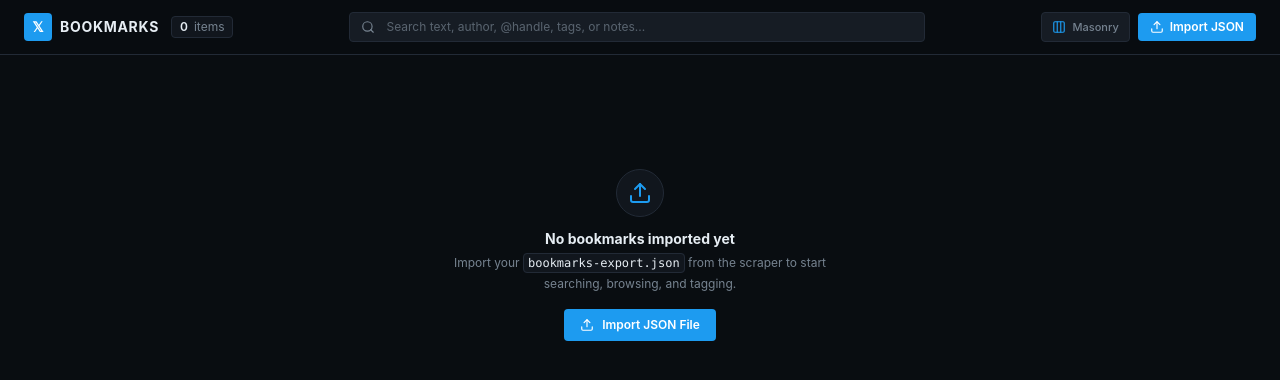
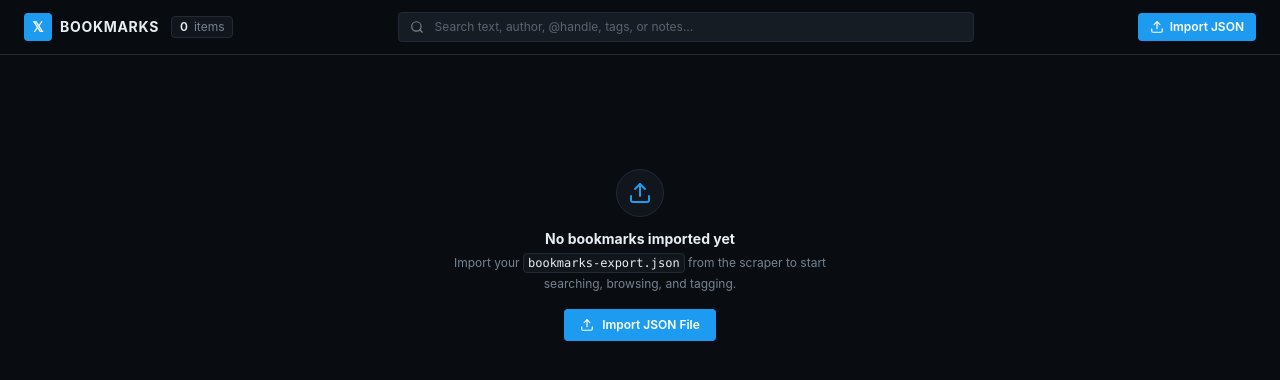
Before and after one commit to heisenberghz/Xmarks, a React (Vite) app in the folder app/: page / in a window 1280 px wide. Shown: the top 380 px of the page. Built offline with nearby package versions, Linux system fonts and the light colour scheme.

Commit message:
feat(ui): arrange masonry cards in horizontal left-to-right reading order

```diff
--- a/app/src/App.tsx
+++ b/app/src/App.tsx
@@ -23,7 +23,6 @@ export const App: React.FC = () => {
   const [isImportOpen, setIsImportOpen] = useState(false);
   const [deleteTargetId, setDeleteTargetId] = useState<string | null>(null);
   const [isLoading, setIsLoading] = useState(true);
-  const [layoutMode, setLayoutMode] = useState<'masonry' | 'grid'>('masonry');
 
   // Load from IndexedDB on startup
   useEffect(() => {
@@ -131,10 +130,6 @@ export const App: React.FC = () => {
         totalCount={bookmarks.length}
         filteredCount={filteredBookmarks.length}
         onOpenImport={() => setIsImportOpen(true)}
-        layoutMode={layoutMode}
-        onToggleLayoutMode={() =>
-          setLayoutMode((prev) => (prev === 'masonry' ? 'grid' : 'masonry'))
-        }
       />
 
       {/* Main Masonry Grid Area */}
@@ -145,7 +140,6 @@ export const App: React.FC = () => {
         onDeleteBookmark={handlePromptDelete}
         totalUnfilteredCount={bookmarks.length}
         onOpenImport={() => setIsImportOpen(true)}
-        layoutMode={layoutMode}
         onClearFilters={() => {
           setSearchQuery('');
           setSelectedTags([]);
--- a/app/src/components/MasonryGrid.tsx
+++ b/app/src/components/MasonryGrid.tsx
@@ -1,4 +1,4 @@
-import React from 'react';
+import React, { useState, useEffect, useMemo } from 'react';
 import { Bookmark } from '../types/bookmark';
 import { BookmarkCard } from './BookmarkCard';
 import { BookmarkX, Upload } from 'lucide-react';
@@ -11,7 +11,35 @@ interface MasonryGridProps {
   totalUnfilteredCount: number;
   onOpenImport: () => void;
   onClearFilters: () => void;
-  layoutMode?: 'masonry' | 'grid';
+}
+
+/**
+ * Hook to dynamically calculate column count based on viewport width,
+ * matching Tailwind breakpoints (sm: 640px, lg: 1024px, xl: 1280px, 2xl: 1536px).
+ */
+function useColumnCount(): number {
+  const getCount = () => {
+    if (typeof window === 'undefined') return 3;
+    const width = window.innerWidth;
+    if (width < 640) return 1;
+    if (width < 1024) return 2;
+    if (width < 1280) return 3;
+    if (width < 1536) return 4;
+    return 5;
+  };
+
+  const [columnCount, setColumnCount] = useState<number>(getCount);
+
+  useEffect(() => {
+    const handleResize = () => {
+      setColumnCount(getCount());
+    };
+
+    window.addEventListener('resize', handleResize);
+    return () => window.removeEventListener('resize', handleResize);
+  }, []);
+
+  return columnCount;
 }
 
 export const MasonryGrid: React.FC<MasonryGridProps> = ({
@@ -22,8 +50,9 @@ export const MasonryGrid: React.FC<MasonryGridProps> = ({
   totalUnfilteredCount,
   onOpenImport,
   onClearFilters,
-  layoutMode = 'masonry',
 }) => {
+  const columnCount = useColumnCount();
+
   // Empty state: No bookmarks imported yet
   if (totalUnfilteredCount === 0) {
     return (
@@ -67,37 +96,36 @@ export const MasonryGrid: React.FC<MasonryGridProps> = ({
     );
   }
 
+  // Distribute items across columns round-robin to guarantee strict left-to-right ordering:
+  // Col 0: 0, N, 2N...
+  // Col 1: 1, N+1, 2N+1...
+  // Col 2: 2, N+2, 2N+2...
+  const columns = useMemo(() => {
+    const cols: Bookmark[][] = Array.from({ length: columnCount }, () => []);
+    bookmarks.forEach((bookmark, index) => {
+      cols[index % columnCount].push(bookmark);
+    });
+    return cols;
+  }, [bookmarks, columnCount]);
+
   return (
     <main className="mx-auto max-w-[1600px] px-4 py-6 sm:px-6">
-      {layoutMode === 'masonry' ? (
-        /* The beloved interlocking masonry columns layout */
-        <div className="columns-1 gap-4 sm:columns-2 lg:columns-3 xl:columns-4 2xl:columns-5">
-          {bookmarks.map((bookmark) => (
-            <div key={bookmark.id} className="mb-4 break-inside-avoid">
+      {/* True Interlocking Masonry with strict Horizontal (Left-to-Right) Reading Order */}
+      <div className="flex gap-4 items-start">
+        {columns.map((colBookmarks, colIndex) => (
+          <div key={colIndex} className="flex-1 flex flex-col gap-4 min-w-0">
+            {colBookmarks.map((bookmark) => (
               <BookmarkCard
+                key={bookmark.id}
                 bookmark={bookmark}
                 onClick={onSelectBookmark}
                 onTagClick={onTagClick}
                 onDelete={onDeleteBookmark}
               />
-            </div>
-          ))}
-        </div>
-      ) : (
-        /* Horizontal row-by-row grid layout */
-        <div className="grid grid-cols-1 gap-4 sm:grid-cols-2 lg:grid-cols-3 xl:grid-cols-4 2xl:grid-cols-5 items-start">
-          {bookmarks.map((bookmark) => (
-            <div key={bookmark.id}>
-              <BookmarkCard
-                bookmark={bookmark}
-                onClick={onSelectBookmark}
-                onTagClick={onTagClick}
-                onDelete={onDeleteBookmark}
-              />
-            </div>
-          ))}
-        </div>
-      )}
+            ))}
+          </div>
+        ))}
+      </div>
     </main>
   );
 };
--- a/app/src/components/TopNav.tsx
+++ b/app/src/components/TopNav.tsx
@@ -1,5 +1,5 @@
 import React from 'react';
-import { Search, Upload, X, Tag as TagIcon, Columns3, LayoutGrid } from 'lucide-react';
+import { Search, Upload, X, Tag as TagIcon } from 'lucide-react';
 
 interface TopNavProps {
   searchQuery: string;
@@ -13,8 +13,6 @@ interface TopNavProps {
   totalCount: number;
   filteredCount: number;
   onOpenImport: () => void;
-  layoutMode: 'masonry' | 'grid';
-  onToggleLayoutMode: () => void;
 }
 
 export const TopNav: React.FC<TopNavProps> = ({
@@ -29,8 +27,6 @@ export const TopNav: React.FC<TopNavProps> = ({
   totalCount,
   filteredCount,
   onOpenImport,
-  layoutMode,
-  onToggleLayoutMode,
 }) => {
   return (
     <header className="sticky top-0 z-30 border-b border-border bg-background/95 backdrop-blur-sm">
@@ -77,26 +73,7 @@ export const TopNav: React.FC<TopNavProps> = ({
             )}
           </div>
 
-          {/* Action Buttons: Layout Switcher & Import */}
-          <div className="flex items-center gap-2 shrink-0">
-            <button
-              onClick={onToggleLayoutMode}
-              title={`Currently: ${layoutMode === 'masonry' ? 'Interlocking Masonry' : 'Horizontal Grid'}. Click to switch.`}
-              className="flex items-center gap-1.5 rounded border border-border bg-card px-2.5 py-1.5 text-xs text-muted hover:text-foreground hover:border-borderHover transition"
-            >
-              {layoutMode === 'masonry' ? (
-                <>
-                  <Columns3 className="h-3.5 w-3.5 text-accent" />
-                  <span className="hidden sm:inline text-[11px] font-medium">Masonry</span>
-                </>
-              ) : (
-                <>
-                  <LayoutGrid className="h-3.5 w-3.5 text-accent" />
-                  <span className="hidden sm:inline text-[11px] font-medium">Grid</span>
-                </>
-              )}
-            </button>
-
+          {/* Import Button */}
           <button
             onClick={onOpenImport}
             className="flex items-center justify-center gap-1.5 rounded bg-accent px-3 py-1.5 text-xs font-semibold text-white transition hover:bg-accent-hover active:opacity-90"
@@ -104,7 +81,6 @@ export const TopNav: React.FC<TopNavProps> = ({
             <Upload className="h-3.5 w-3.5" />
             <span>Import JSON</span>
           </button>
-          </div>
         </div>
 
         {/* Tag Filters Row */}
```
Lines whose indentation alone changed are shown as unchanged.
